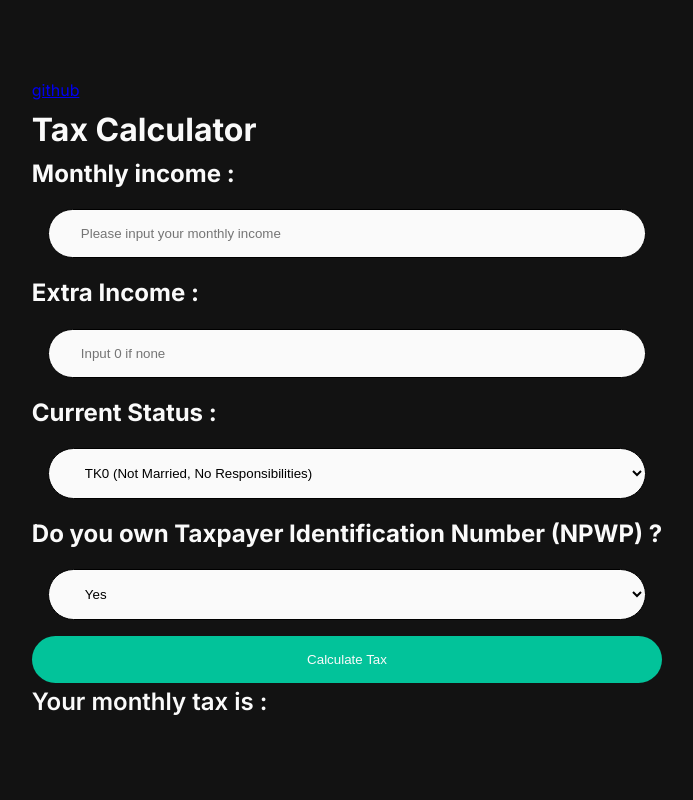
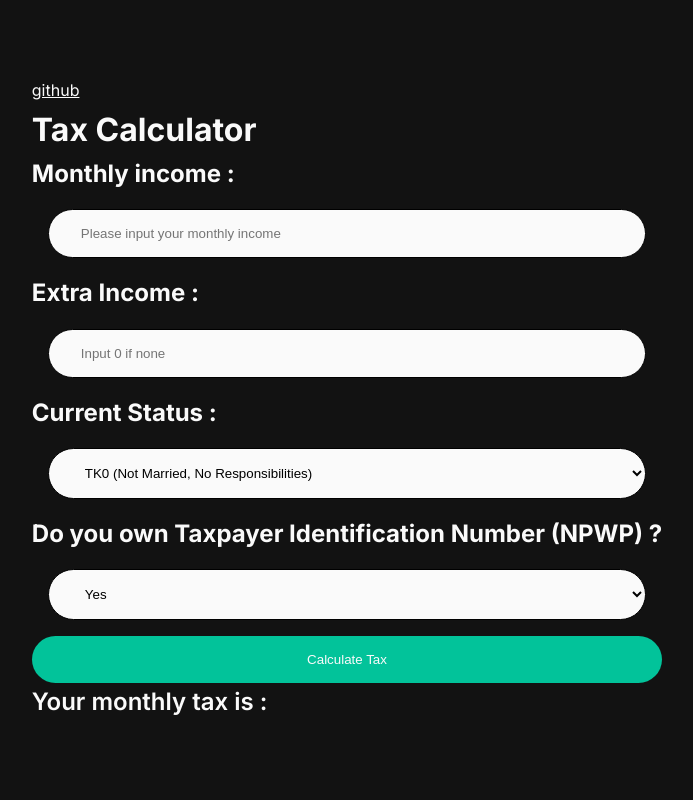
Before and after one commit to i8g9/pdt-mid-term, a Flask app: page / in a window 1280 px wide. Shown: the whole page, without its empty margins (293-986 px from the left). Run offline with Flask 2, Linux system fonts and the light colour scheme.

Commit message:
[UPDATE] Change color of github repo link to #fafafa in styles.css

```diff
--- a/static/styles.css
+++ b/static/styles.css
@@ -12,6 +12,10 @@
 }
 
 h1, h2 {
+    color: #fafafa;
+}
+
+a {
     color: #fafafa;
 }
 
```
